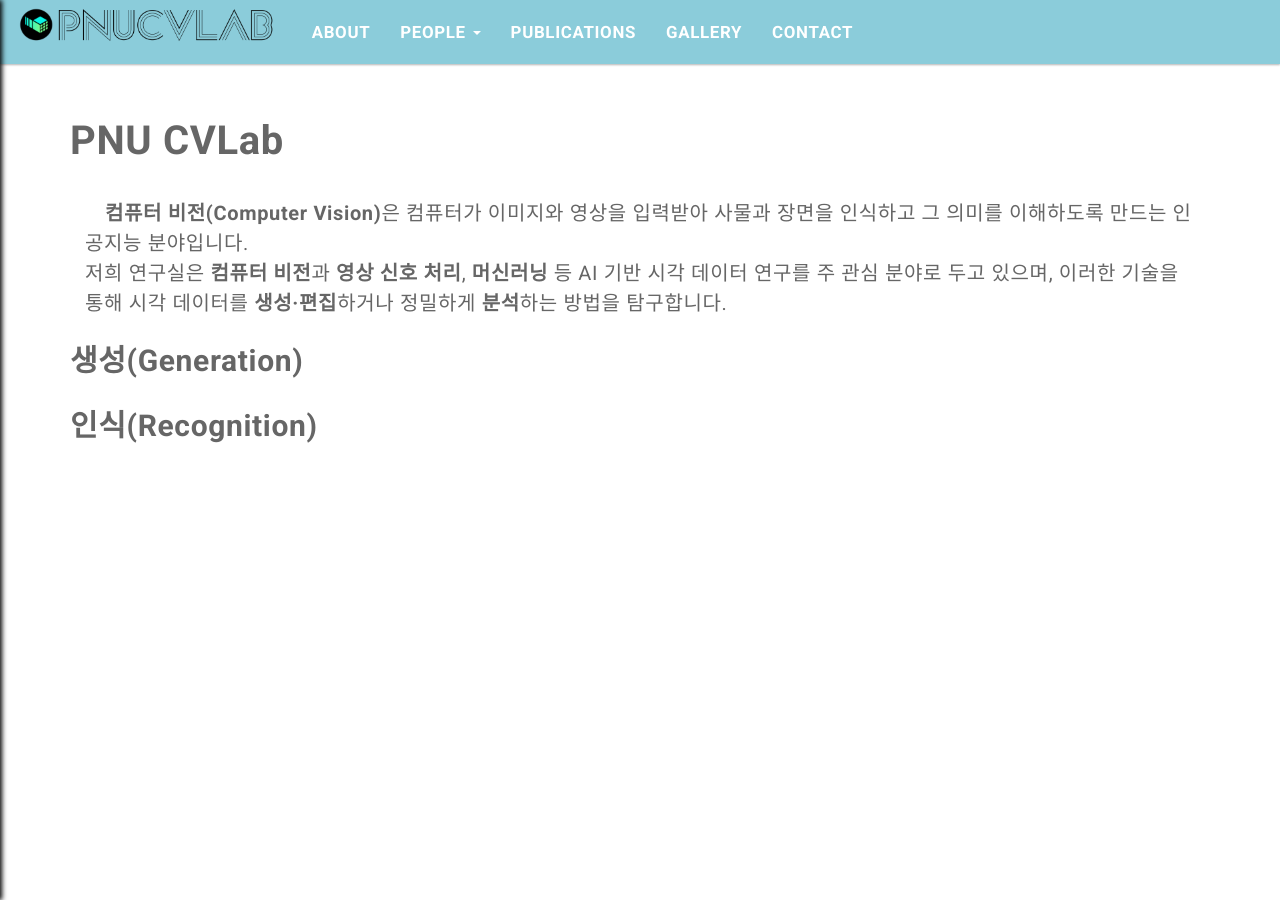
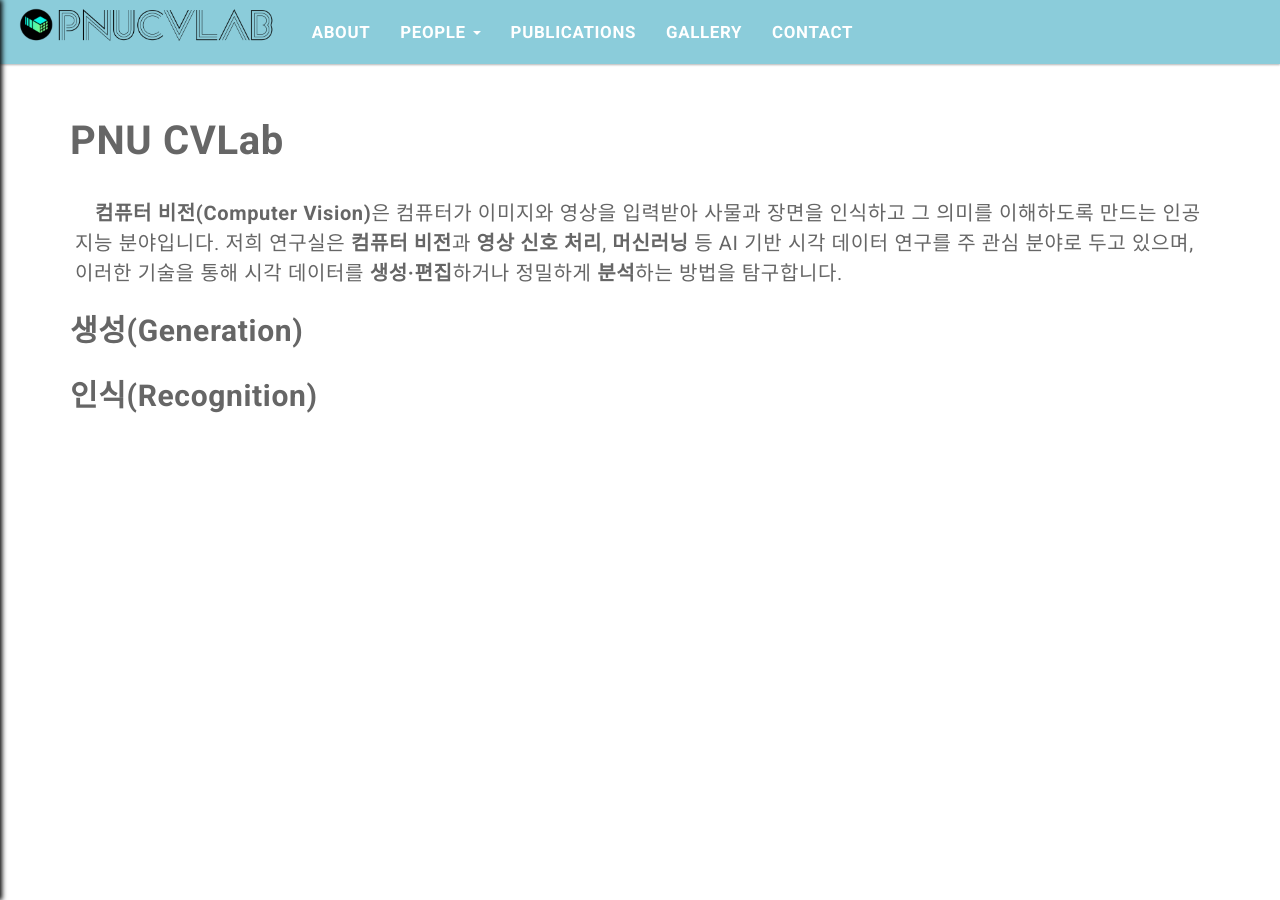
Before and after one commit to pnucvlab/pnucvlab.github.io, a Jekyll site: the page built from pages/about.html, in a window 1280 px wide. Built offline with Jekyll 4.4.1, drawn with Linux system fonts in a browser that asks for light colours.

Commit message:
edit introduction

```diff
--- a/assets/css/main.css
+++ b/assets/css/main.css
@@ -430,7 +430,7 @@ body {
 /* ===== About Text ===== */
 .introduction-body {
 	font-size: 20px;
-	margin: 15px 15px;
+	margin: 15px 5px;
 	line-height: 1.5;
 	text-indent: 1em;
   }
--- a/pages/about.html
+++ b/pages/about.html
@@ -6,7 +6,7 @@ permalink: /about/
 
 <p style="font-size:40px; margin-bottom:20px;"><strong>PNU CVLab</strong></p>
 <p class="introduction-body">
-    <strong>컴퓨터 비전(Computer Vision)</strong>은 컴퓨터가 이미지와 영상을 입력받아 사물과 장면을 인식하고 그 의미를 이해하도록 만드는 인공지능 분야입니다.<br>
+    <strong>컴퓨터 비전(Computer Vision)</strong>은 컴퓨터가 이미지와 영상을 입력받아 사물과 장면을 인식하고 그 의미를 이해하도록 만드는 인공지능 분야입니다.
     저희 연구실은 <strong>컴퓨터 비전</strong>과 <strong>영상 신호 처리</strong>, <strong>머신러닝</strong> 등 AI 기반 시각 데이터 연구를 주 관심 분야로 두고 있으며,
     이러한 기술을 통해 시각 데이터를 <strong>생성·편집</strong>하거나 정밀하게 <strong>분석</strong>하는 방법을 탐구합니다.
 </p>
```
